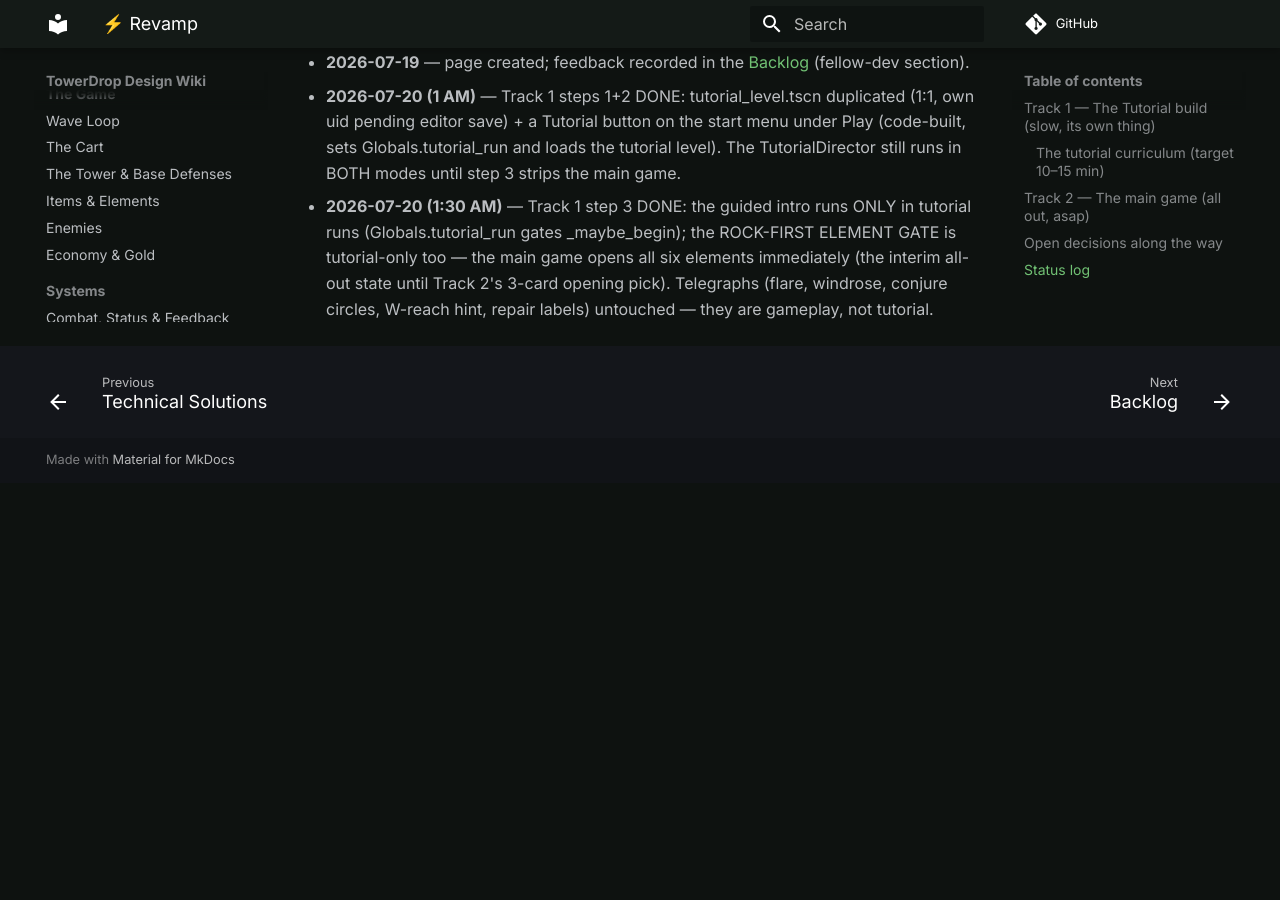
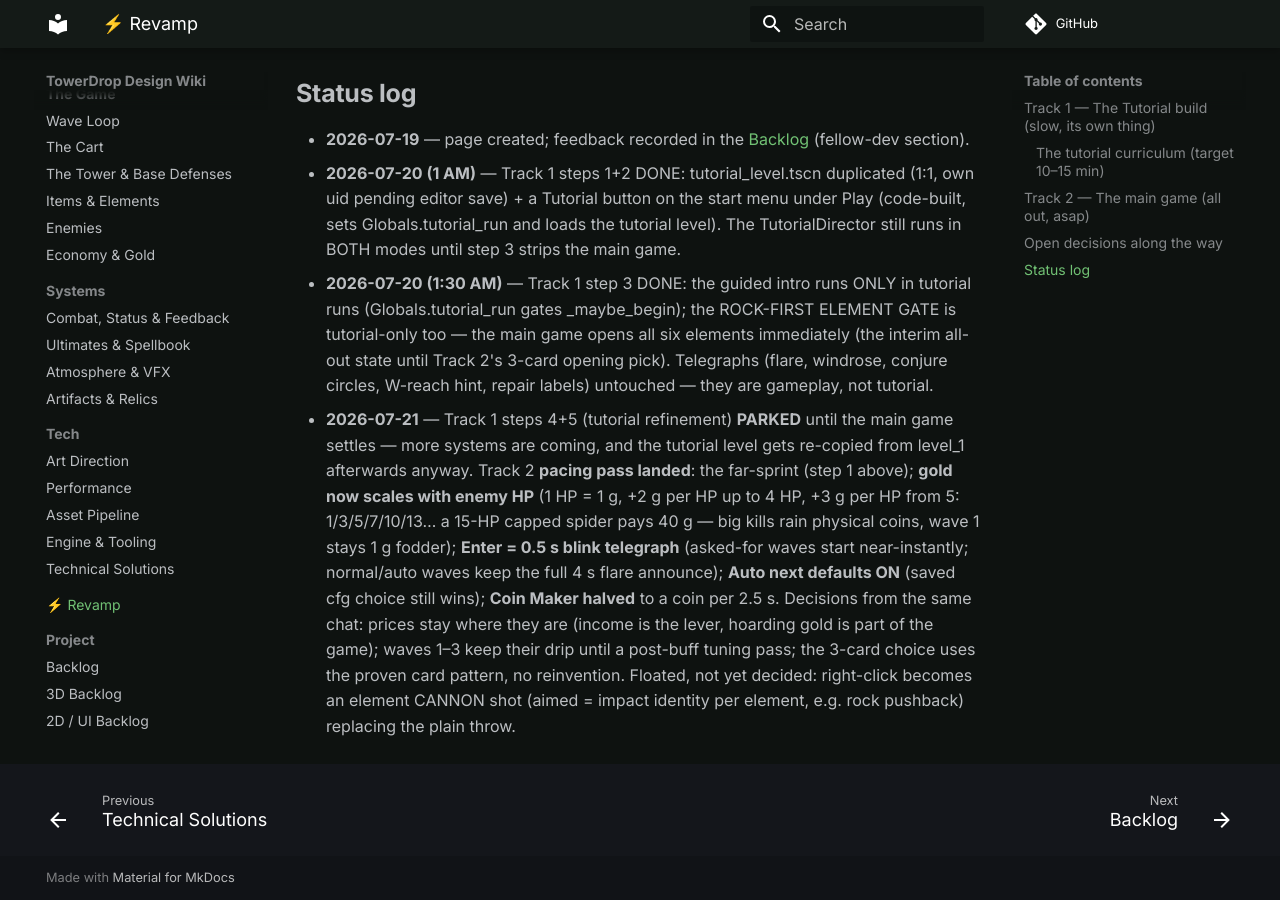
Before and after one commit to cap7n/towerdrop-docs, an MkDocs documentation site: the page built from docs/project/revamp.md, in a window 1280 px wide and 900 px high, scrolled down 3552 px. Built offline with MkDocs 1.6.1 and Material for MkDocs 9.7.7, drawn with Linux system fonts in a browser that asks for light colours; comment, search, counter and statistics services are not loaded; before the commit the page ends 4035 px from its top, so only the background shows below that; some of the changed text lies outside the part shown.

Commit message:
Update revamp.md

```diff
--- a/docs/project/revamp.md
+++ b/docs/project/revamp.md
@@ -65,7 +65,7 @@
 
 Attention spans are short. No easing in. The first minute must jingle the car keys.
 
-- [ ] **1. Kill the slow open**: shorten the grace period; wave 1 spawns within seconds. Small wave, instant action.
+- [x] **1. Kill the slow open**: shorten the grace period; wave 1 spawns within seconds. Small wave, instant action. *(The real dead air turned out to be the 110–150 m approach march, ~80 s of walking — fixed with the **far-sprint**: enemies charge at 3× walk speed while beyond 40 m from the tower, easing to normal by 15 m. Arrival ≈ 30 s, combat at the wall unchanged, no spawn pop-in. Grace was already short at 3 s.)*
 - [ ] **2. The opening choice (the VS moment)**: after the first handful of kills (~20-30 seconds in), the game PRESENTS a **3-card element choice** — pick your starting wizard's element, free, right now. Replaces the rock-first gate in the main game. This is the build-defining "here's who you are this run" moment.
 - [ ] **3. End-of-wave-1 relic choice**: upgrade the fixed Coin Maker grant into a **pick 1 of 3 artifacts** card moment. Same pattern, second hit of build identity. (The grant hook + bag already exist; this is a 3-card UI on top.)
 - [ ] **4. Telegraph upgrades loudly**: flashing/glowing shop entry points when gold sits unspent, arrows/highlights on first-time surfaces, a rest-phase nudge line ("Spend your gold: TAB for tower, W for wizards"). Flash until first use, subtle after.
@@ -84,3 +84,4 @@
 - **2026-07-19** — page created; feedback recorded in the [Backlog](backlog.md) (fellow-dev section).
 - **2026-07-20 (1 AM)** — Track 1 steps 1+2 DONE: tutorial_level.tscn duplicated (1:1, own uid pending editor save) + a Tutorial button on the start menu under Play (code-built, sets Globals.tutorial_run and loads the tutorial level). The TutorialDirector still runs in BOTH modes until step 3 strips the main game.
 - **2026-07-20 (1:30 AM)** — Track 1 step 3 DONE: the guided intro runs ONLY in tutorial runs (Globals.tutorial_run gates _maybe_begin); the ROCK-FIRST ELEMENT GATE is tutorial-only too — the main game opens all six elements immediately (the interim all-out state until Track 2's 3-card opening pick). Telegraphs (flare, windrose, conjure circles, W-reach hint, repair labels) untouched — they are gameplay, not tutorial.
+- **2026-07-21** — Track 1 steps 4+5 (tutorial refinement) **PARKED** until the main game settles — more systems are coming, and the tutorial level gets re-copied from level_1 afterwards anyway. Track 2 **pacing pass landed**: the far-sprint (step 1 above); **gold now scales with enemy HP** (1 HP = 1 g, +2 g per HP up to 4 HP, +3 g per HP from 5: 1/3/5/7/10/13… a 15-HP capped spider pays 40 g — big kills rain physical coins, wave 1 stays 1 g fodder); **Enter = 0.5 s blink telegraph** (asked-for waves start near-instantly; normal/auto waves keep the full 4 s flare announce); **Auto next defaults ON** (saved cfg choice still wins); **Coin Maker halved** to a coin per 2.5 s. Decisions from the same chat: prices stay where they are (income is the lever, hoarding gold is part of the game); waves 1–3 keep their drip until a post-buff tuning pass; the 3-card choice uses the proven card pattern, no reinvention. Floated, not yet decided: right-click becomes an element CANNON shot (aimed = impact identity per element, e.g. rock pushback) replacing the plain throw.
```
